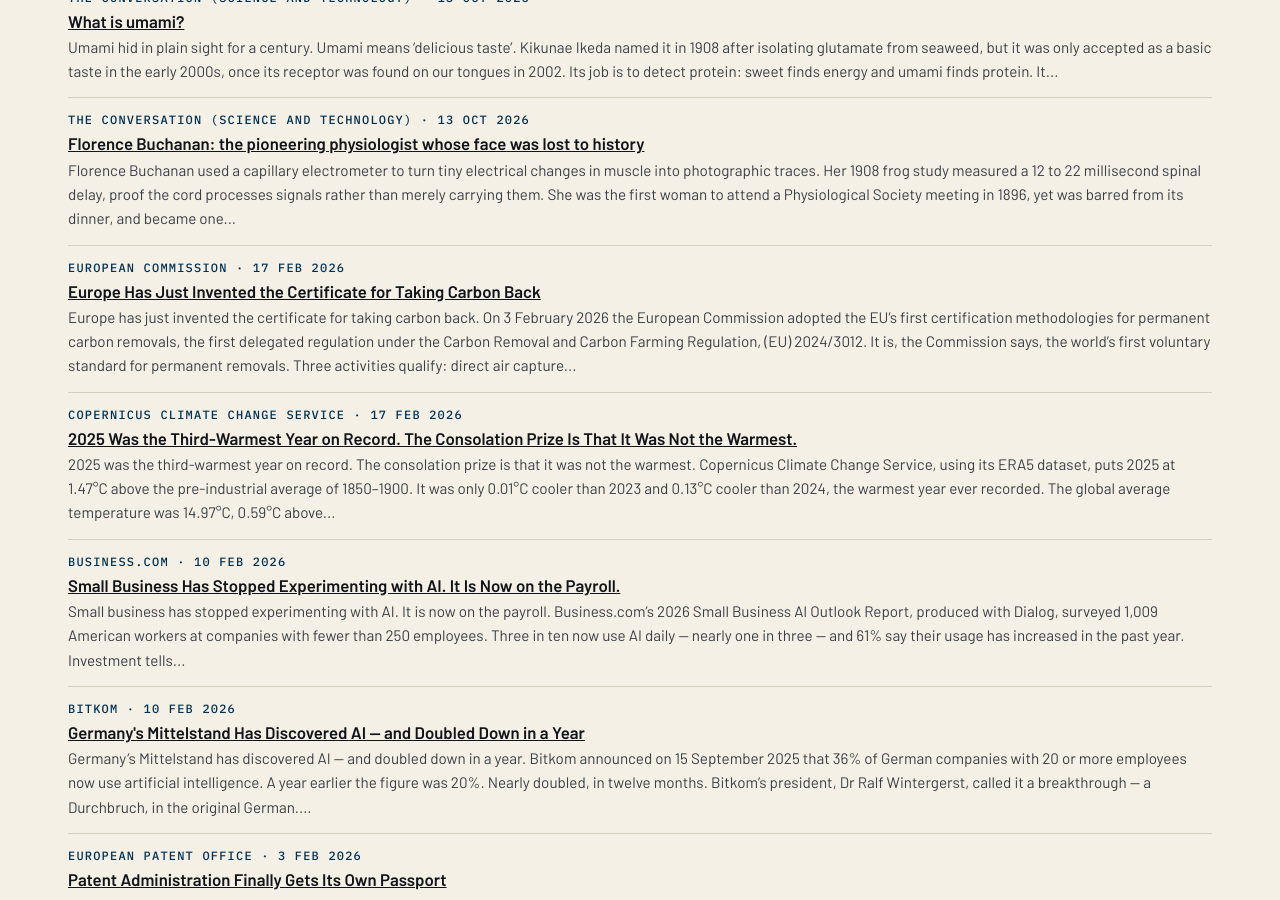
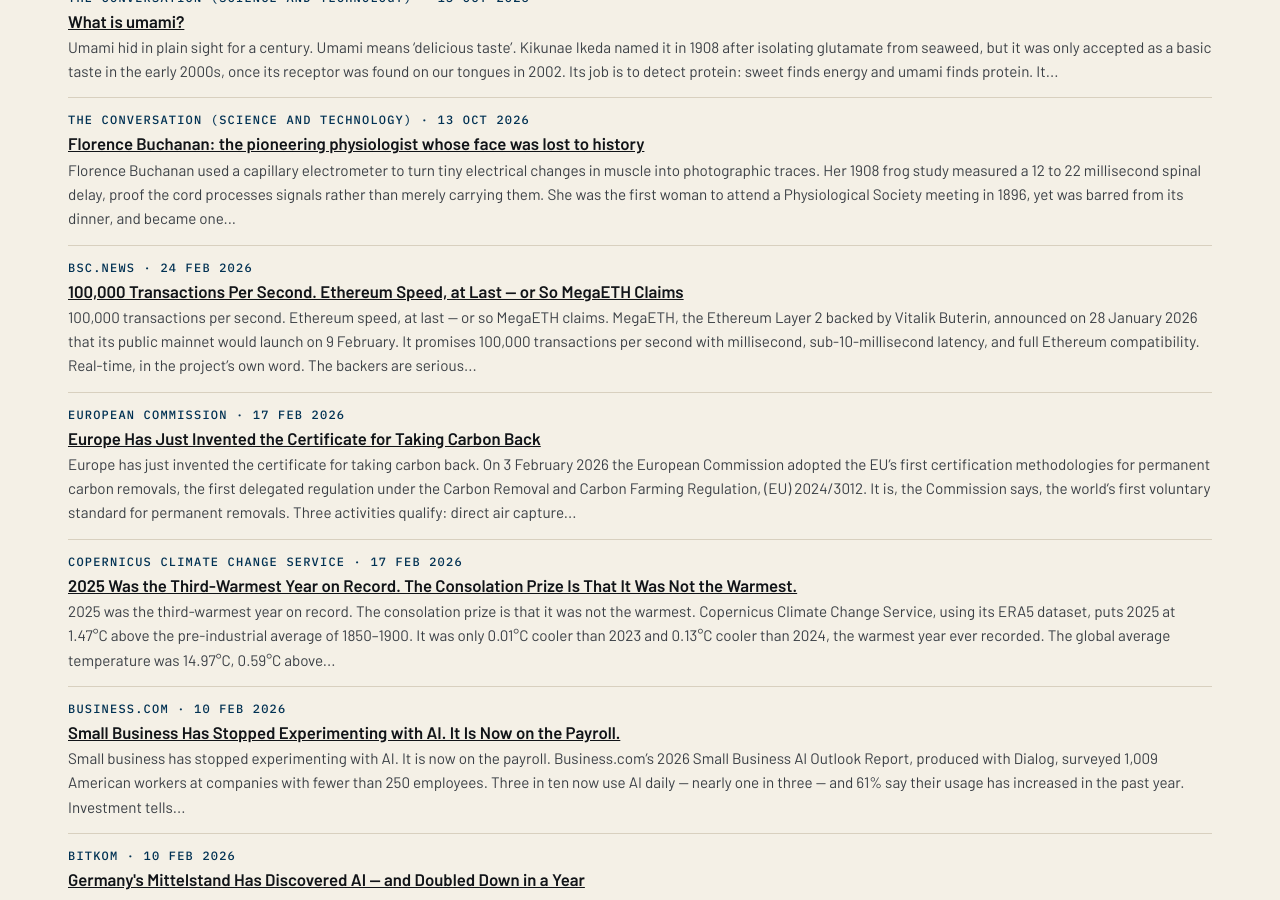
Before and after one commit to katz-news/katz.news, a Jekyll site: the page built from briefs/index.html, in a window 1280 px wide and 900 px high, scrolled down 14549 px. Built offline with Jekyll 4.4.1, drawn with Linux system fonts in a browser that asks for light colours.

Commit message:
Publish 2026-11-06

```diff
--- a/_data/build.yml
+++ b/_data/build.yml
@@ -1 +1 @@
-published_at: 2026-11-06T19:05:55Z
+published_at: 2026-11-06T19:06:53Z
--- /dev/null
+++ b/_posts/briefs/2026-11-06-100000-transactions-per-second-ethereum-speed-at-last-or-so-megaeth-claims.md
@@ -0,0 +1,17 @@
+---
+published: true
+title: 100,000 Transactions Per Second. Ethereum Speed, at Last — or So MegaETH Claims
+date: 2026-02-24
+section: technology
+source_name: BSC.News
+source_url: https://BSC.News/post/megaeth-mainnet-launch
+---
+100,000 transactions per second. Ethereum speed, at last — or so MegaETH claims.
+
+MegaETH, the Ethereum Layer 2 backed by Vitalik Buterin, announced on 28 January 2026 that its public mainnet would launch on 9 February. It promises 100,000 transactions per second with millisecond, sub-10-millisecond latency, and full Ethereum compatibility. Real-time, in the project's own word.
+
+The backers are serious people: Ethereum co-founder Buterin, co-founder Joe Lubin, Dragonfly Capital, EigenLayer creator Sriram Kannan, and Helius founder Mert Mumtaz. The stress test, at least, was serious too: roughly 10.3 to 10.7 billion transactions processed, sustained throughput of 10,000 to 22,000 transactions per second, and a peak of 47,000.
+
+The launch also brings USDm, a native yield-bearing stablecoin issued by Ethena and backed by a tokenised BlackRock fund. Fast and furious, and fully Ethereum-compatible: that is the pitch.
+
+Conclusion: MegaETH is not a new blockchain, but rather a faster Ethereum — if the test numbers survive contact with the real world.
```
